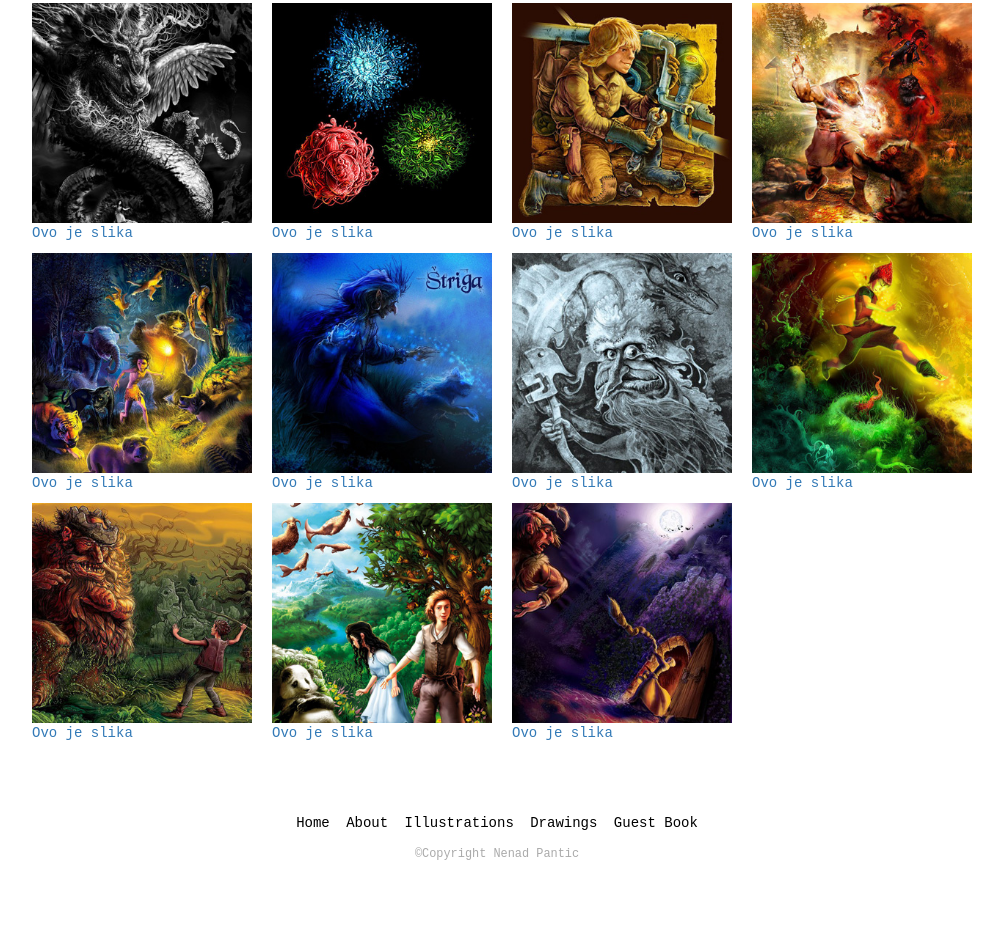
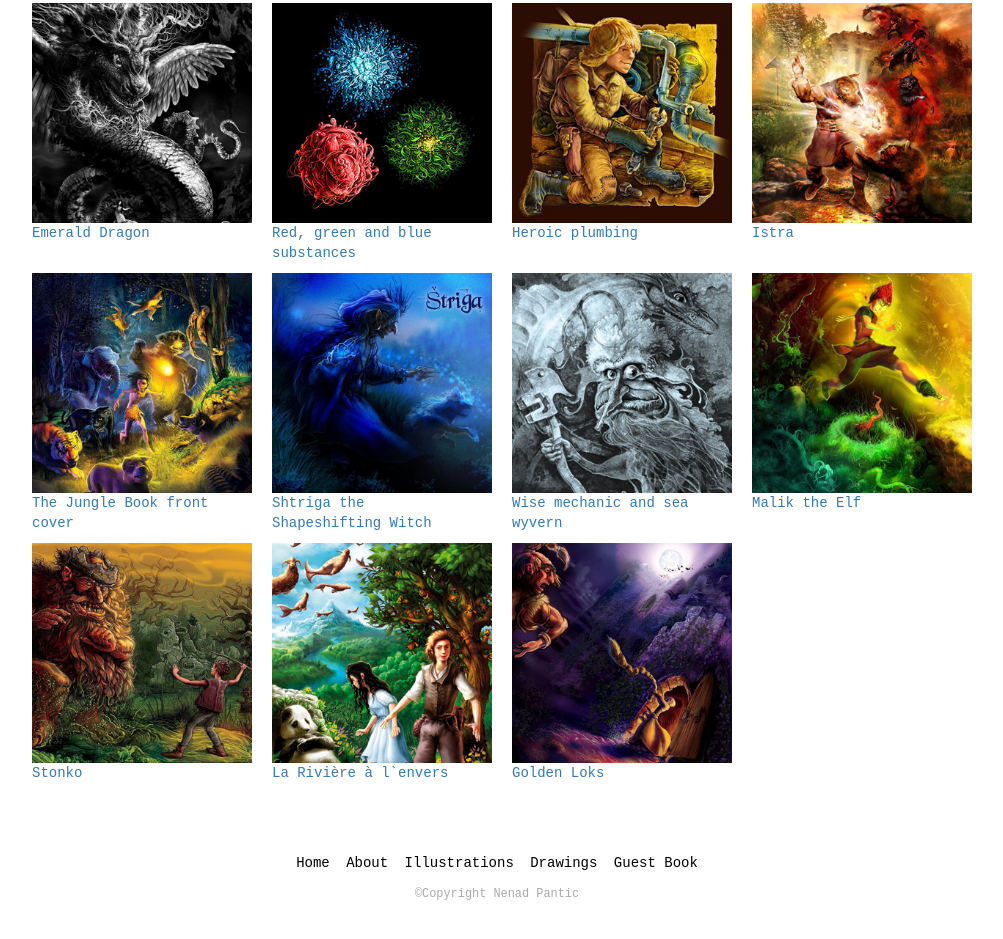
Before and after one commit to natasapan/Nenad_Pantic_Art, a plain HTML site: page illustrations.html in a window 1280 px wide. Shown: the part 237-1176 px from the top of the page, without its empty margins (143-1146 px from the left). Drawn offline with Linux system fonts and the light colour scheme.

Commit message:
Added picture descriptions

```diff
--- a/illustrations.html
+++ b/illustrations.html
@@ -41,52 +41,52 @@
             <div class="gallery">
                 <div class="row">
                     <a class="col-sm-6 col-md-4 col-lg-3" href="images/full/dragon.jpg" target="_blank">
-                        <img src="images/thumbnails/dragon.jpg" width="220" height="220"  alt="image1.jpg">
-                        <p>Ovo je slika</p>
+                        <img src="images/thumbnails/dragon.jpg" width="220" height="220"  alt="Emerald Dragon">
+                        <p>Emerald Dragon</p>
                     </a>
                     <a class="col-sm-6 col-md-4 col-lg-3" href="images/full/elements.jpg" target="_blank">
-                        <img src="images/thumbnails/elements.jpg" width="220" height="220"  alt="image1.jpg">
-                        <p>Ovo je slika</p>
+                        <img src="images/thumbnails/elements.jpg" width="220" height="220"  alt="Red, green and blue substances">
+                        <p>Red, green and blue substances</p>
                     </a>
                     <a class="col-sm-6 col-md-4 col-lg-3" href="images/full/jakov.jpg" target="_blank">
-                        <img src="images/thumbnails/jakov.jpg" width="220" height="220"  alt="image1.jpg">
-                        <p>Ovo je slika</p>
+                        <img src="images/thumbnails/jakov.jpg" width="220" height="220"  alt="Heroic plumbing">
+                        <p>Heroic plumbing</p>
                     </a>
                     <a class="col-sm-6 col-md-4 col-lg-3" href="images/full/macavuko.jpg" target="_blank">
-                        <img src="images/thumbnails/macavuko.jpg" width="220" height="220"  alt="image1.jpg">
-                        <p>Ovo je slika</p>
+                        <img src="images/thumbnails/macavuko.jpg" width="220" height="220"  alt="Istra">
+                        <p>Istra</p>
                     </a>
                 </div>
                 <div class="row">
                     <a class="col-sm-6 col-md-4 col-lg-3" href="images/full/nenad-pantic-mowgli.jpg" target="_blank">
                         <img src="images/thumbnails/nenad-pantic-mowgli.jpg" width="220" height="220"  alt="image1.jpg">
-                        <p>Ovo je slika</p>
+                        <p>The Jungle Book front cover</p>
                     </a>
                     <a class="col-sm-6 col-md-4 col-lg-3" href="images/full/nenad-pantic-npantic-1442759100.jpg" target="_blank">
-                        <img src="images/thumbnails/nenad-pantic-npantic-1442759100.jpg"  width="220" height="220"  alt="image1.jpg">
-                        <p>Ovo je slika</p>
+                        <img src="images/thumbnails/nenad-pantic-npantic-1442759100.jpg"  width="220" height="220"  alt="Shtriga the Shapeshifting Witch">
+                        <p>Shtriga the Shapeshifting Witch</p>
                     </a>
                     <a class="col-sm-6 col-md-4 col-lg-3" href="images/full/nenad-pantic-water-creatures.jpg" target="_blank">
-                        <img src="images/thumbnails/nenad-pantic-water-creatures.jpg" width="220" height="220"  alt="image1.jpg">
-                        <p>Ovo je slika</p>
+                        <img src="images/thumbnails/nenad-pantic-water-creatures.jpg" width="220" height="220"  alt="Wise mechanic and sea wyvern">
+                        <p>Wise mechanic and sea wyvern</p>
                     </a>
                     <a class="col-sm-6 col-md-4 col-lg-3" href="images/full/</p>.jpg" target="_blank">
-                        <img src="images/thumbnails/pan.jpg"  width="220" height="220"  alt="image1.jpg">
-                        <p>Ovo je slika</p>
+                        <img src="images/thumbnails/pan.jpg"  width="220" height="220"  alt="Malik the Elf">
+                        <p>Malik the Elf</p>
                     </a>
                 </div>
                 <div class="row">
                     <a class="col-sm-6 col-md-4 col-lg-3" href="images/full/stonko.jpg" target="_blank">
-                        <img src="images/thumbnails/stonko.jpg"  width="220" height="220"  alt="image1.jpg">
-                        <p>Ovo je slika</p>
+                        <img src="images/thumbnails/stonko.jpg"  width="220" height="220"  alt="Stonko">
+                        <p>Stonko</p>
                     </a>
                     <a class="col-sm-6 col-md-4 col-lg-3" href="images/full/striga.jpg" target="_blank">
-                        <img src="images/thumbnails/striga.jpg" width="220" height="220"  alt="image1.jpg">
-                        <p>Ovo je slika</p>
+                        <img src="images/thumbnails/striga.jpg" width="220" height="220"  alt="La Rivière à l`envers">
+                        <p>La Rivière à l`envers</p>
                     </a>
                     <a class="col-sm-6 col-md-4 col-lg-3" href="images/full/zlatokosa.jpg" target="_blank">
-                        <img src="images/thumbnails/zlatokosa.jpg" width="220" height="220"  alt="image1.jpg">
-                        <p>Ovo je slika</p>
+                        <img src="images/thumbnails/zlatokosa.jpg" width="220" height="220"  alt="Golden Loks">
+                        <p>Golden Loks</p>
                     </a>
                 </div>
             </div>
```
Also changed, not shown: drawings.html (+8 -8 lines), index.html (+8 -8 lines).
